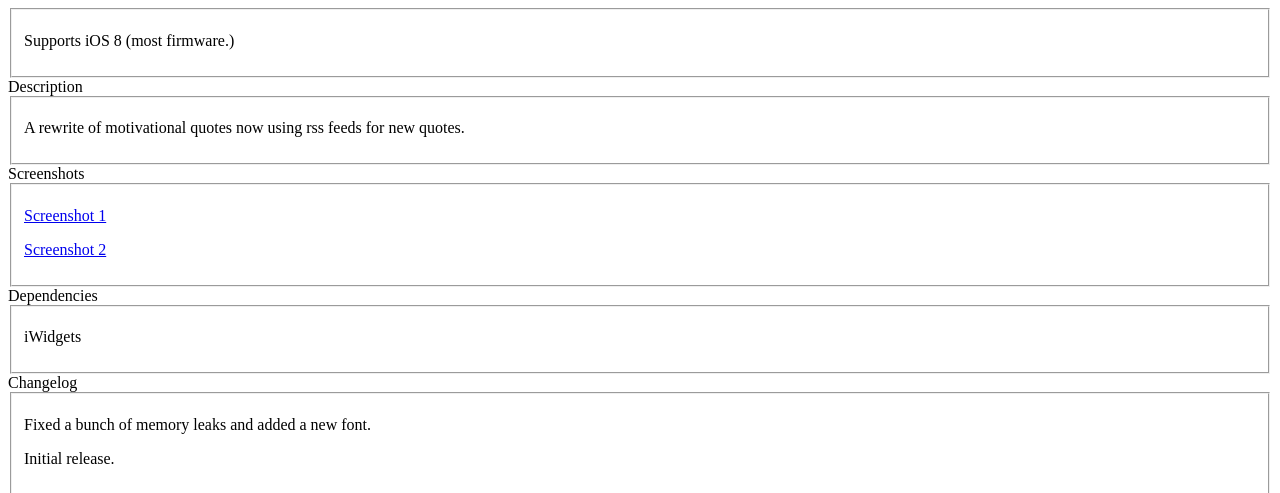
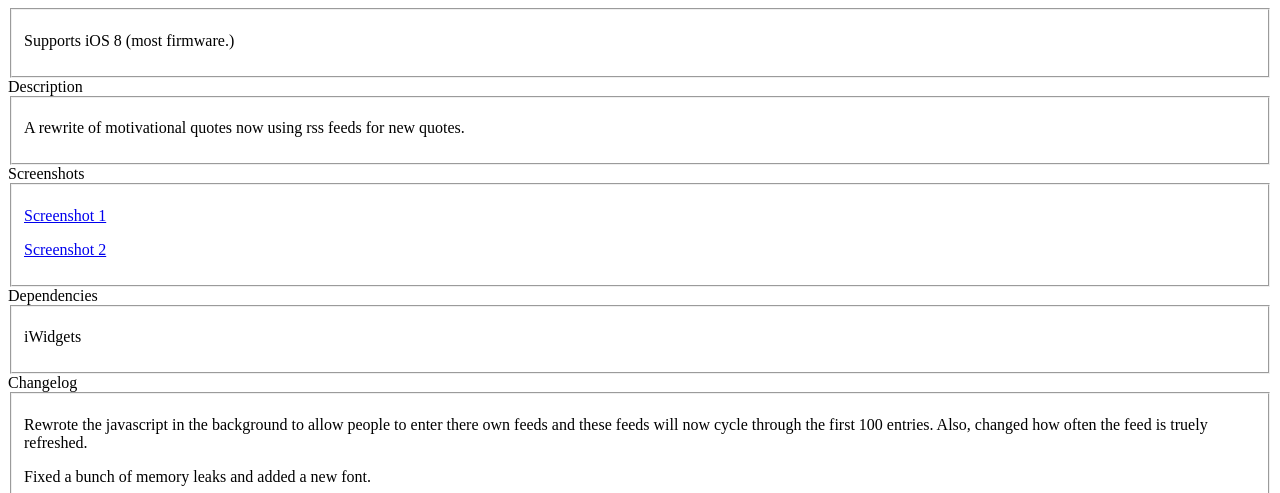
Before and after one commit to CydiaRepoArchiver/old-website, a plain HTML site: page depic/quotes/index.html in a window 1280 px wide. Shown: the top 493 px of the page. Drawn offline with Linux system fonts and the light colour scheme; a script that the page names is missing.

Commit message:
Quotes update
Quotes 2.0 being pushed

```diff
--- a/depic/quotes/index.html
+++ b/depic/quotes/index.html
@@ -42,6 +42,7 @@
 
     <label>Changelog</label>
         <fieldset>
+            <a><div><div><label><p>Rewrote the javascript in the background to allow people to enter there own feeds and these feeds will now cycle through the first 100 entries. Also, changed how often the feed is truely refreshed.</p></label></div></div></a>
 		    <a><div><div><label><p>Fixed a bunch of memory leaks and added a new font.</p></label></div></div></a>
             <a><div><div><label><p>Initial release.</p></label></div></div></a>
         </fieldset>
```
Also changed, not shown: 3 other files.
